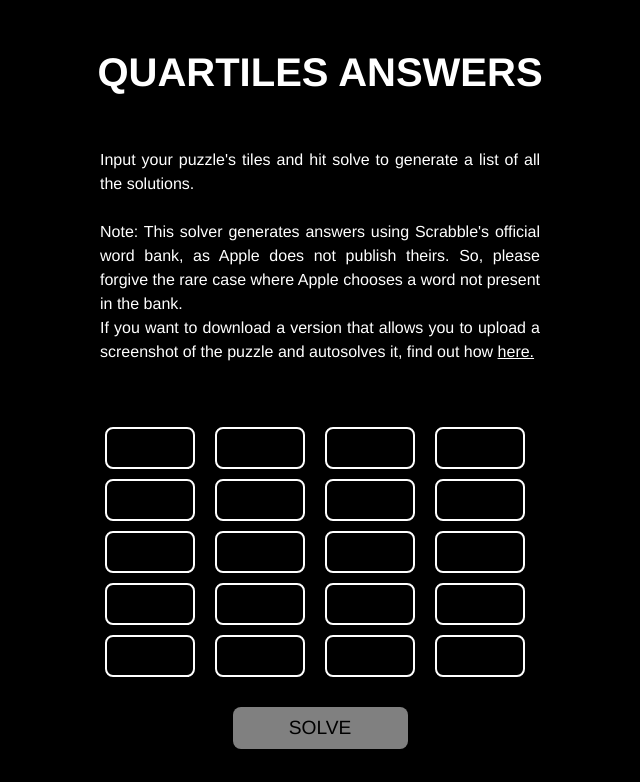
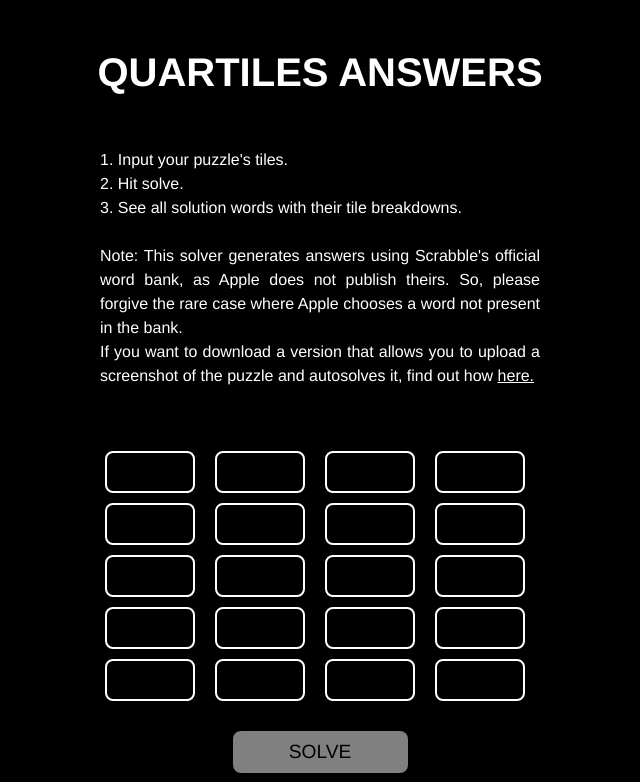
Before and after one commit to jackthekidd/QuartilesSolver, a Flask app: page / in a window 1280 px wide. Shown: the top 782 px of the page, without its empty margins (320-960 px from the left). Run offline with Flask 3, Linux system fonts and the light colour scheme.

Commit message:
updated instructions

```diff
--- a/templates/index.html
+++ b/templates/index.html
@@ -170,10 +170,12 @@
     <h1>QUARTILES ANSWERS</h1>
     <div class="instructions-container">
         <text>
-            Input your puzzle's tiles and hit solve to generate a list of all the solutions.
+            1. Input your puzzle's tiles.
+            2. Hit solve.
+            3. See all solution words with their tile breakdowns.
 
             Note: This solver generates answers using Scrabble's official word bank, as Apple does not publish theirs. So, please forgive the rare case where Apple chooses a word not present in the bank.
-            If you want to download a version that allows you to upload a screenshot of the puzzle and autosolves it, find out how <a href="https://github.com/YOUR_USERNAME/QuartilesSolver" target="_blank" style="color: white; text-decoration: underline;"> here.
+            If you want to download a version that allows you to upload a screenshot of the puzzle and autosolves it, find out how <a href="https://github.com/jackthekidd/QuartilesSolver" target="_blank" style="color: white; text-decoration: underline;"> here.
             </a>
         </text>
     </div>
```
